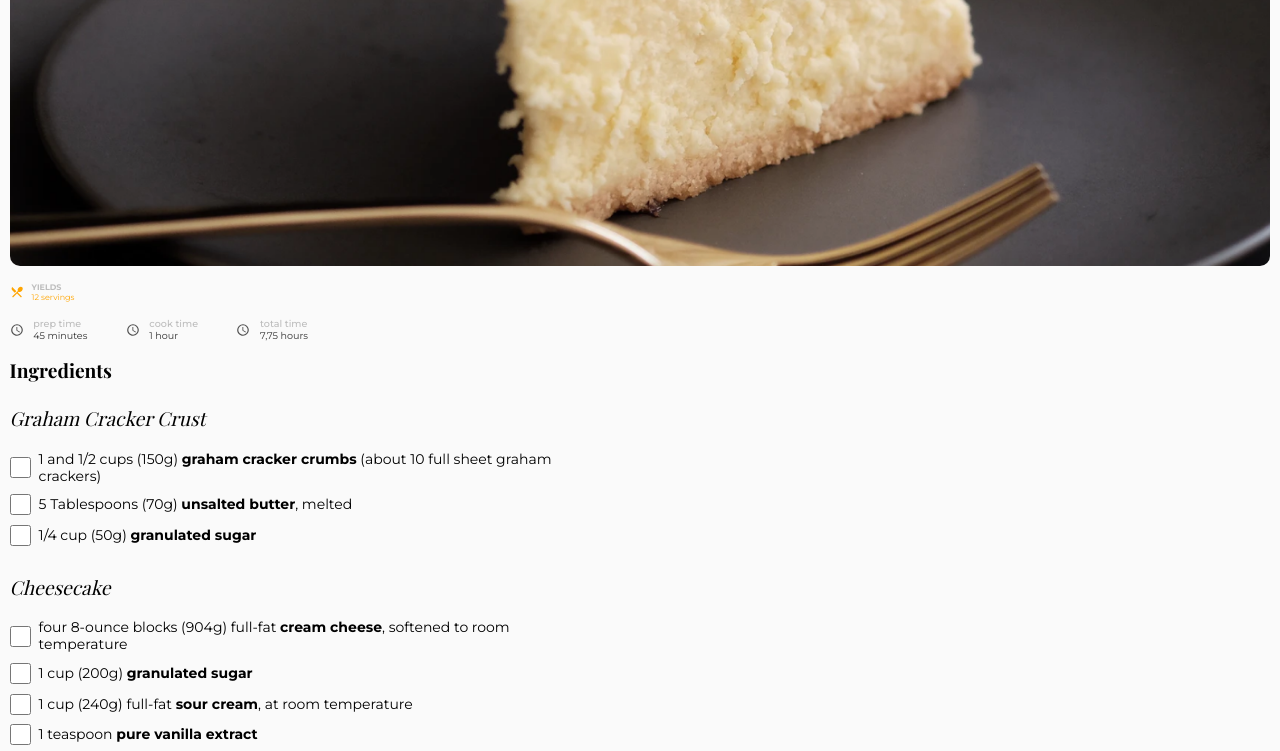
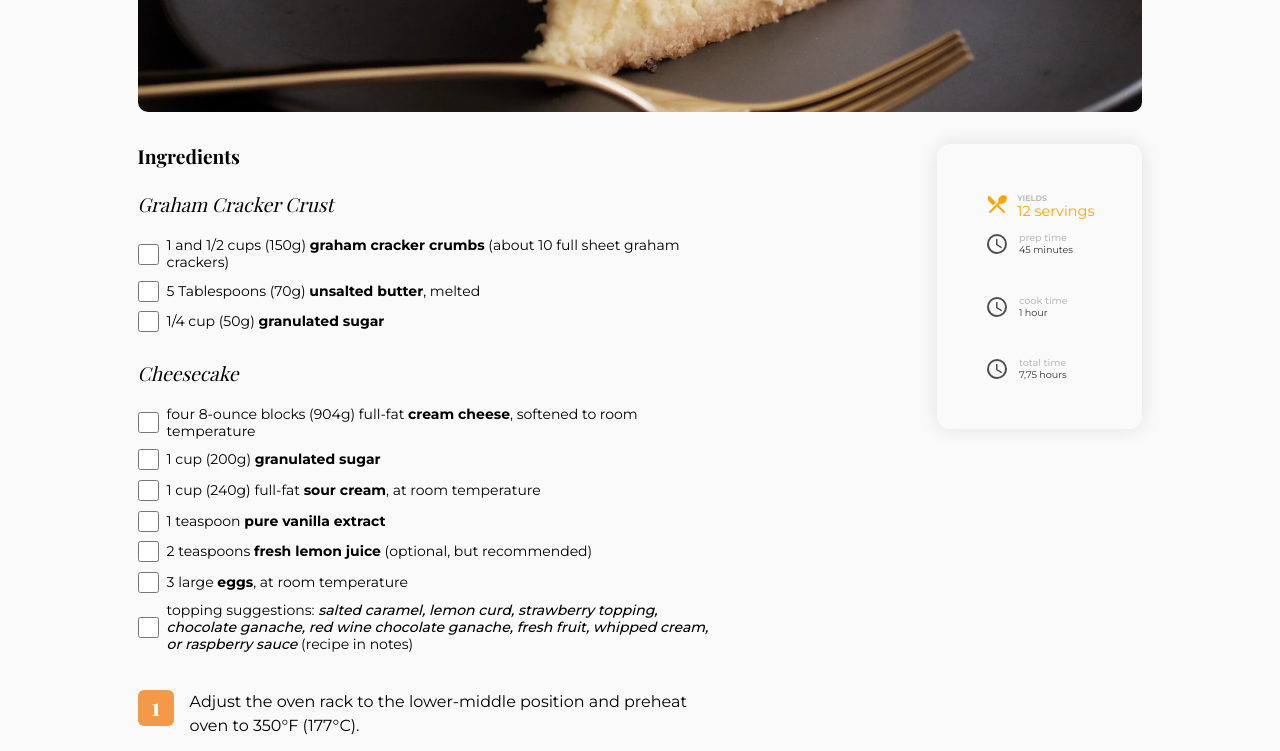
Before and after one commit to houssam-developer/recipe-page, a plain HTML site: page index.html in a window 1280 px wide. Shown: the part 660-1411 px from the top of the page. Drawn offline with nearby package versions, Linux system fonts and the light colour scheme.

Commit message:
refactor: add responsive layout for desktop

```diff
--- a/index.html
+++ b/index.html
@@ -39,6 +39,7 @@
 				<img src="assets/images/photo1.png" alt="image of a cake">
 			</div>
 		</article>
+		<div class="ingredients-wrapper">
 			<aside>
 				<div class="yields">
 					<svg class="yields__svg" viewBox="0 0 24 24">
@@ -134,6 +135,7 @@
 					</ul>
 				</div>
 			</section>
+		</div>
 
 		<section class="instructions">
 			<ol>
--- a/scss/_page.scss
+++ b/scss/_page.scss
@@ -1,5 +1,7 @@
 body {
 	padding: 1.5em .6em;
+	max-width: 1024px;
+	margin: 0em auto;
 }
 
 main {
@@ -61,17 +63,29 @@ main {
 			border-radius: 10px;
 		}
 	}
-
-
 }
 
 aside {
+
 	display: flex;
 	flex-direction: column;
 	gap: 1em;
+
+
+	@media screen and (min-width:768px) {
+
+		padding: 3em;
+		box-shadow: rgba(0, 0, 0, 0.10) 0px 0px 20px 0px;
+		border-radius: .8em;
+
+		& * {
+
+		}
+	}
 }
 
 .yields {
+
 	display: flex;
 	align-items: center;
 	gap: 1em;
@@ -88,6 +102,17 @@ aside {
 		width: 14px;
 		height: 14px;
 		fill: orange;
+
+		@media screen and (min-width:768px) {
+			width: 24px;
+			height: 24px;
+		}
+	}
+
+	&__description {
+		display: flex;
+		flex-direction: column;
+		gap: .4em;
 	}
 
 	&__heading {
@@ -100,13 +125,42 @@ aside {
 		color: orange;
 		font-size: inherit;
 		font-weight: normal;
+
+		@media screen and (min-width:768px) {
+			font-size: .9rem;
+		}
+	}
+
+}
+
+.ingredients-wrapper {
+	padding: 1em 0em;
+	display: flex;
+	flex-direction: column;
+	align-items: flex-start;
+	gap: 1em;
+
+	@media screen and (min-width:768px) {
+		flex-direction: row-reverse;
+		justify-content: space-between;
 	}
 }
 
+
 .preparation {
 	display: flex;
+	gap: 4em;
 
-	gap: 4em;
+
+	@media screen and (min-width:768px) {
+		& {
+			flex-direction: column;
+
+		}
+		& * {
+			font-size: 1rem;
+		}
+	}
 
 	&, & * {
 		font-size: .6rem;
@@ -126,6 +180,11 @@ aside {
 			width: 14px;
 			height: 14px;
 			fill: #4F4F4F;
+
+			@media screen and (min-width:768px) {
+				width: 24px;
+				height: 24px;
+			}
 		}
 
 		&__details {
@@ -230,6 +289,9 @@ aside {
 			letter-spacing: 0em;
 			text-align: left;
 
+			p {
+				max-width: 530px;
+			}
 		}
 		li::before {
 			display: flex;
```
Also changed, not shown: assets/style.css, 1 other file. Lines whose indentation alone changed are shown as unchanged.
